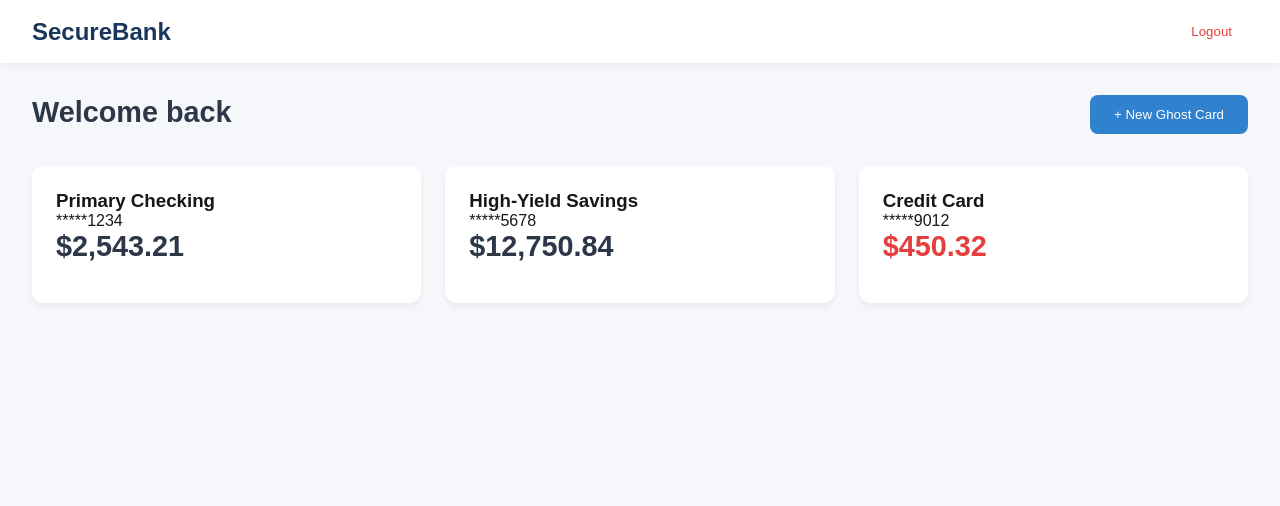
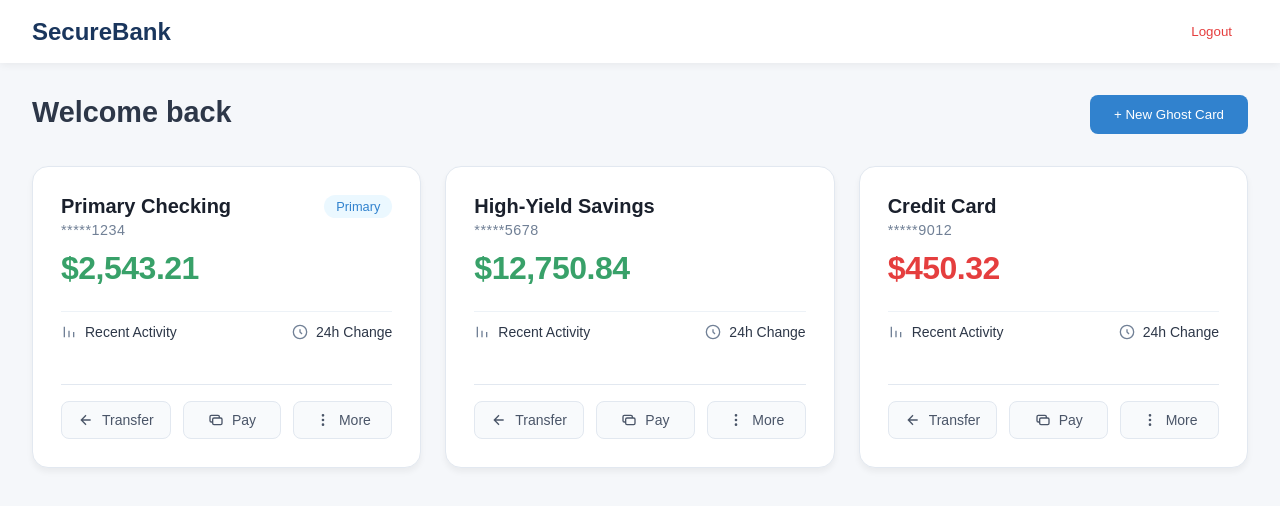
Before and after one commit to sanchit-shah/VirtualCard, a Next.js app in the folder ghost-card-app/: page /dashboard in a window 1280 px wide. Shown: the top 506 px of the page. Built offline with nearby package versions, Linux system fonts and the light colour scheme.

Commit message:
dashboard ui changes

```diff
--- a/ghost-card-app/src/app/dashboard/page.js
+++ b/ghost-card-app/src/app/dashboard/page.js
@@ -193,11 +193,57 @@ export default function DashboardPage() {
         <div className={styles.accountsGrid}>
           {accounts.map((account, i) => (
             <div key={i} className={styles.accountCard}>
-              <h3>{account.type}</h3>
-              <p>{account.number}</p>
-              <p className={`${styles.balance} ${account.balance < 0 ? styles.negative : ''}`}>
-                ${Math.abs(account.balance).toLocaleString()}
-              </p>
+              <div>
+                <h3>
+                  {account.type}
+                  {account.type === 'Primary Checking' && (
+                    <span className={styles.accountBadge}>Primary</span>
+                  )}
+                </h3>
+                <p className={styles.accountNumber}>{account.number}</p>
+                <p className={`${styles.balance} ${account.balance < 0 ? styles.negative : styles.positive}`}>
+                  ${Math.abs(account.balance).toLocaleString('en-US', {
+                    minimumFractionDigits: 2,
+                    maximumFractionDigits: 2
+                  })}
+                </p>
+              </div>
+
+              <div className={styles.accountStats}>
+                <span className={styles.statItem}>
+                  <svg width="16" height="16" viewBox="0 0 24 24" fill="none" stroke="currentColor" strokeWidth="2">
+                    <path d="M12 20V10M5 20V4M19 20v-8"/>
+                  </svg>
+                  <span className={styles.statValue}>Recent Activity</span>
+                </span>
+                <span className={styles.statItem}>
+                  <svg width="16" height="16" viewBox="0 0 24 24" fill="none" stroke="currentColor" strokeWidth="2">
+                    <path d="M12 8v4l3 3M12 2a10 10 0 1 0 0 20 10 10 0 0 0 0-20z"/>
+                  </svg>
+                  <span className={styles.statValue}>24h Change</span>
+                </span>
+              </div>
+
+              <div className={styles.accountActions}>
+                <button className={styles.accountActionBtn}>
+                  <svg width="16" height="16" viewBox="0 0 24 24" fill="none" stroke="currentColor" strokeWidth="2">
+                    <path d="M19 12H5M12 19l-7-7 7-7"/>
+                  </svg>
+                  Transfer
+                </button>
+                <button className={styles.accountActionBtn}>
+                  <svg width="16" height="16" viewBox="0 0 24 24" fill="none" stroke="currentColor" strokeWidth="2">
+                    <path d="M17 9V7a2 2 0 00-2-2H5a2 2 0 00-2 2v6a2 2 0 002 2h2m2 4h10a2 2 0 002-2v-6a2 2 0 00-2-2H9a2 2 0 00-2 2v6a2 2 0 002 2z"/>
+                  </svg>
+                  Pay
+                </button>
+                <button className={styles.accountActionBtn}>
+                  <svg width="16" height="16" viewBox="0 0 24 24" fill="none" stroke="currentColor" strokeWidth="2">
+                    <path d="M12 5v.01M12 12v.01M12 19v.01M12 6a1 1 0 110-2 1 1 0 010 2zm0 7a1 1 0 110-2 1 1 0 010 2zm0 7a1 1 0 110-2 1 1 0 010 2z"/>
+                  </svg>
+                  More
+                </button>
+              </div>
             </div>
           ))}
 
@@ -210,10 +256,22 @@ export default function DashboardPage() {
                 style={{ background: cardTheme.gradient }}
               >
                 <div className={styles.ghostCardContent}>
-                  <h3>{card.alias || "Ghost Card"}</h3>
-                  <p className={styles.ghostCardBalance}>Balance: ${card.balance || card.original_amount || 0}</p>
-                  <p>Merchants: {card.allowed_merchants?.slice(0, 2).map(m => m.charAt(0).toUpperCase() + m.slice(1)).join(', ')}{card.allowed_merchants?.length > 2 ? '...' : ''}</p>
-                  <p>Expires: {new Date(card.expires_at._seconds * 1000).toLocaleDateString()}</p>
+                  <div className={styles.cardHeader}>
+                    <h3>{card.alias || `Ghost Card ${card.id.slice(-4)}`}</h3>
+                    <div className={styles.balanceContainer}>
+                      <span className={styles.balanceLabel}>Balance</span>
+                      <span className={styles.balanceAmount}>
+                        ${parseFloat(card.balance || card.amount || 0).toFixed(2)}
+                      </span>
+                    </div>
+                  </div>
+                  <div className={styles.cardNumber}>
+                    •••• •••• •••• {card.last4 || '0000'}
+                  </div>
+                  <div className={styles.cardFooter}>
+                    <span>Expires: {new Date(card.expires_at._seconds * 1000).toLocaleString()}</span>
+                    <span className={styles.cardType}>VIRTUAL</span>
+                  </div>
                   <div className={styles.cardActions}>
                     <button
                       onClick={() => window.location.href = `/ghost-card/${card.id}`}
--- a/ghost-card-app/src/app/dashboard/styles.module.css
+++ b/ghost-card-app/src/app/dashboard/styles.module.css
@@ -176,8 +176,31 @@
   transition: transform 0.2s;
 }
 
-.accountCard:hover {
+.accountCard:not(.ghostCard) {
+  background: white;
+  padding: 1.75rem;
+  border-radius: 16px;
+  border: 1px solid #e2e8f0;
+  display: flex;
+  flex-direction: column;
+  gap: 1rem;
+  transition: all 0.2s ease;
+}
+
+.accountCard:not(.ghostCard):hover {
   transform: translateY(-2px);
+  box-shadow: 0 8px 16px rgba(0, 0, 0, 0.05);
+  border-color: #cbd5e0;
+}
+
+.accountCard:not(.ghostCard) h3 {
+  color: #1a202c;
+  font-size: 1.25rem;
+  font-weight: 600;
+  margin: 0;
+  display: flex;
+  align-items: center;
+  justify-content: space-between;
 }
 
 .accountHeader {
@@ -199,32 +222,45 @@
 .accountNumber {
   color: #718096;
   font-size: 0.9rem;
-  margin-bottom: 0.5rem;
+  letter-spacing: 0.5px;
+  margin: 0.25rem 0 0.75rem 0;
 }
 
 .balance {
-  font-size: 1.8rem;
-  font-weight: 600;
+  font-size: 2rem;
+  font-weight: 700;
   color: #2d3748;
-  margin-bottom: 1rem;
+  margin: 0.5rem 0;
+  letter-spacing: -0.5px;
 }
 
 .negative {
   color: #e53e3e;
 }
 
+.positive {
+  color: #38a169;
+}
+
 .accountStats {
   display: flex;
   justify-content: space-between;
-  align-items: center;
-  color: #718096;
-  font-size: 0.9rem;
-  margin-bottom: 1rem;
+  padding: 0.75rem 0;
+  border-top: 1px solid #edf2f7;
+  margin-top: auto;
 }
 
-.viewAll {
-  color: #3182ce;
-  text-decoration: none;
+.statItem {
+  display: flex;
+  align-items: center;
+  gap: 0.5rem;
+  color: #718096;
+  font-size: 0.875rem;
+}
+
+.statValue {
+  color: #2d3748;
+  font-weight: 500;
 }
 
 .actions {
@@ -248,20 +284,75 @@
   background-color: #edf2f7;
 }
 
+.cardHeader {
+  display: flex;
+  flex-direction: column;
+  gap: 0.75rem;
+  margin-bottom: 1rem;
+}
+
+.cardHeader h3 {
+  font-size: 1.1rem;
+  margin: 0;
+}
+
+.balanceContainer {
+  display: flex;
+  flex-direction: column;
+  gap: 0.25rem;
+}
+
+.balanceLabel {
+  font-size: 0.75rem;
+  text-transform: uppercase;
+  opacity: 0.8;
+}
+
+.balanceAmount {
+  font-size: 1.5rem;
+  font-weight: 600;
+}
+
+.cardNumber {
+  font-size: 1rem;
+  letter-spacing: 2px;
+  margin-bottom: 1rem;
+  opacity: 0.9;
+}
+
+.cardFooter {
+  display: flex;
+  justify-content: space-between;
+  align-items: center;
+  font-size: 0.8rem;
+  margin-bottom: 1rem;
+}
+
+.cardType {
+  background: rgba(255,255,255,0.2);
+  padding: 0.25rem 0.5rem;
+  border-radius: 4px;
+  font-size: 0.7rem;
+  text-transform: uppercase;
+}
+
 .cardActions {
+  margin-top: auto;
   display: flex;
   gap: 0.5rem;
-  margin-top: 1rem;
 }
 
 .deleteButton {
-  background-color: #fed7d7 !important;
-  color: #c53030 !important;
+  background: rgba(239, 68, 68, 0.3) !important; /* Increased opacity */
+  border: 1px solid rgba(239, 68, 68, 0.4) !important; /* Added border */
+  color: white !important; /* Ensured text is white */
+  text-shadow: 0 1px 2px rgba(0, 0, 0, 0.2); /* Added text shadow */
 }
 
 .deleteButton:hover {
-  background-color: #fbb6ce !important;
-  color: #9b2c2c !important;
+  background: rgba(239, 68, 68, 0.5) !important; /* Darker on hover */
+  border-color: rgba(239, 68, 68, 0.6) !important;
+  box-shadow: 0 2px 4px rgba(0, 0, 0, 0.1); /* Added shadow on hover */
 }
 
 .bottomGrid {
@@ -451,7 +542,8 @@
 }
 
 .ghostCard {
-  color: white !important;
+  padding: 1.5rem;
+  color: white;
   position: relative;
   overflow: hidden;
 }
@@ -473,6 +565,9 @@
 }
 
 .ghostCardContent {
+  display: flex;
+  flex-direction: column;
+  height: 100%;
   position: relative;
   z-index: 1;
 }
@@ -579,3 +674,38 @@
   z-index: 1;
   line-height: 1.2;
 }
+
+.accountActions {
+  display: flex;
+  gap: 0.75rem;
+  margin-top: 1rem;
+  padding-top: 1rem;
+  border-top: 1px solid #e2e8f0;
+}
+
+.accountActionBtn {
+  flex: 1;
+  padding: 0.625rem 1rem;
+  background: #f8fafc;
+  border: 1px solid #e2e8f0;
+  border-radius: 8px;
+  color: #4a5568;
+  font-size: 0.875rem;
+  font-weight: 500;
+  cursor: pointer;
+  transition: all 0.2s ease;
+  display: flex;
+  align-items: center;
+  justify-content: center;
+  gap: 0.5rem;
+}
+
+.accountActionBtn:hover {
+  background: #edf2f7;
+  border-color: #cbd5e0;
+  transform: translateY(-1px);
+}
+
+.accountActionBtn:active {
+  transform: translateY(0);
+}
```
